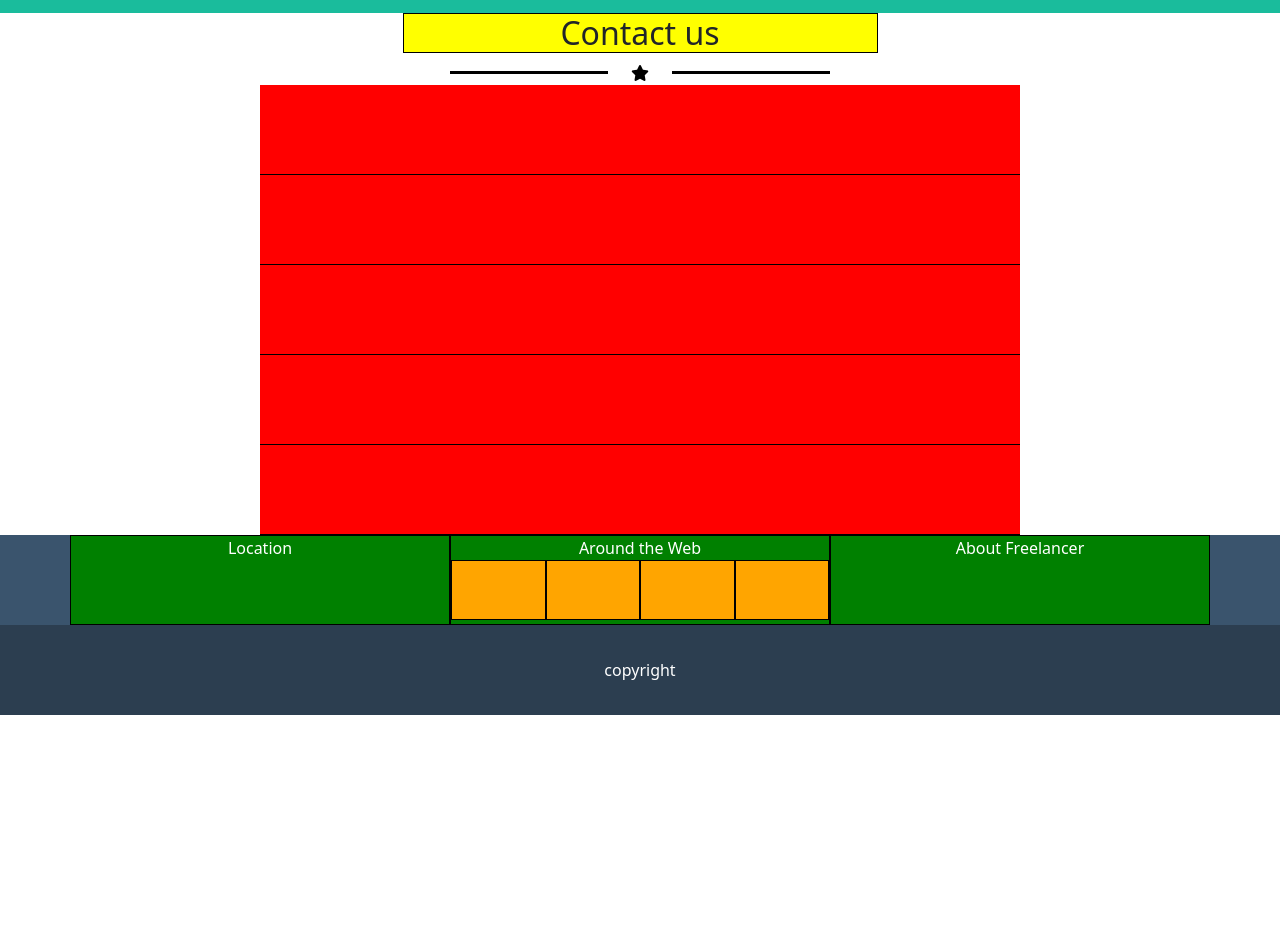
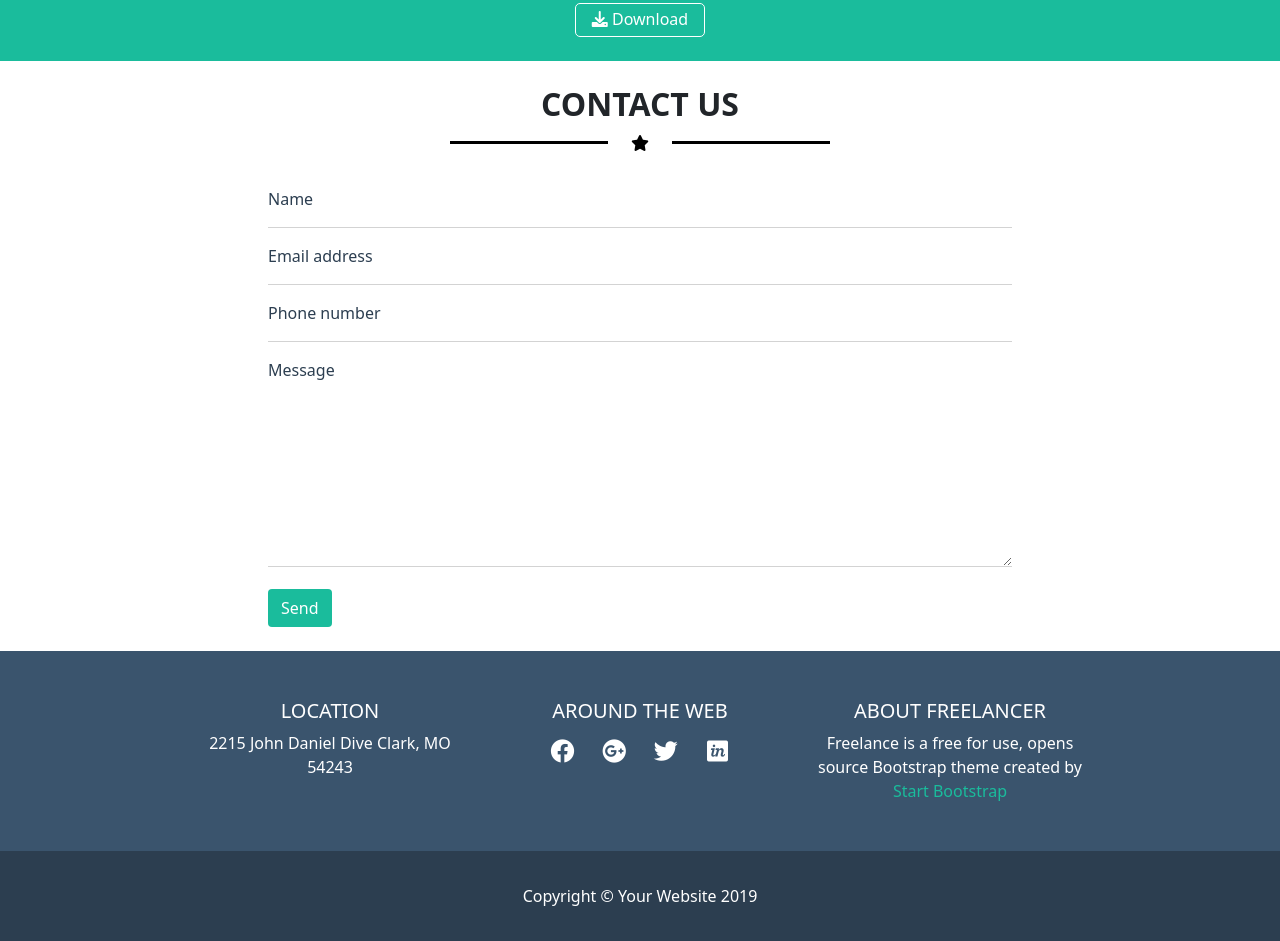
Before and after one commit to Nuccia955/html-css-bootstrap-freelancer, a plain HTML site: page index.html in a window 1280 px wide. Shown: the part 1731-2672 px from the top of the page. Before the commit the page ends 2446 px from the top, so only its background shows below. Drawn offline with nearby package versions, Linux system fonts and the light colour scheme.

Commit message:
styling footer

```diff
--- a/css/main.css
+++ b/css/main.css
@@ -77,17 +77,32 @@
 }
 
 /* contact */
-.box {
-    height: 90px;
-    border-bottom: 1px solid black;
+.contact form.ms_form {
+    margin: 0 auto;
+}
+.contact form button.ms_submit-button {
+    background-color: #1abc9c;
+    color: white;
 }
 
-.small_box {
-    height: 60px;
+.contact form.ms_form input:not([type="submit"]),
+textarea {
+    border: none;
+    border-radius: 0;
+    border-bottom: 1px solid lightgray;
+    padding-left: 0;
+    padding-right: 0;
 }
 
-.contact > .box:last-child {
-    height: 150px;
+.contact form.ms_form input::placeholder,
+.contact form.ms_form textarea::placeholder {
+    color: #2c3e50;
+}
+
+.contact form.ms_form input:focus,
+.contact form.ms_form textarea:focus {
+    box-shadow: none;
+    border-bottom: 1px solid black;
 }
 
 /* footer */
@@ -95,6 +110,13 @@ footer {
     color: white;
 }
 
+footer.ms_footer .row.wide_box {
+    margin: 0 auto;
+}
+
+footer.ms_footer .icon_box i {
+    font-size: 1.5rem;
+}
 .copyright {
     line-height: 90px;
 }
@@ -164,6 +186,10 @@ footer {
     background-color: #1abc9c;
 }
 
+.acquamarine {
+    color: #1abc9c;
+}
+
 .bg_darkblue {
     background-color: #3a546d;
 }
--- a/index.html
+++ b/index.html
@@ -36,7 +36,7 @@
     </header>
 
     <!-- HERO -->
-    <section class="hero bg_acquamarine text-white py-4">
+    <section class="hero bg_acquamarine text-white py-4 mb-4">
         <div class="container container-md container-lg">
             <div class="row justify-content-center">
                 <div class="col-6 col-md-5 col-lg-4">
@@ -64,7 +64,7 @@
     </section>
 
     <!-- PORTFOLIO -->
-    <section class="portfolio py-4">
+    <section class="portfolio py-4 mb-4">
         <div class="container container-md">
             <div class="row justify-content-center mb-2">
                 <h2 class="col-6 text-center fw-bold text-uppercase">Portfolio</h2>
@@ -138,7 +138,7 @@
     </section>
 
     <!-- ABOUT -->
-    <section class="about bg_acquamarine text-white py-4">
+    <section class="about bg_acquamarine text-white py-4 mb-4">
         <div class="container container-md container-lg">
             <div class="row justify-content-center">
                 <h2 class="col-4 text-center fw-bold text-uppercase">About</h2>
@@ -171,11 +171,11 @@
 
     <!-- CONTACT -->
     <section class="contact">
-        <div class="container container-md container-lg">
+        <div class="container container-md container-lg mb-4">
             <div class="row justify-content-center">
-                <h2 class="bg_yellow col-5 bordered text-center">Contact us</h2>
+                <h2 class="col-5 text-uppercase fw-bold text-center">Contact us</h2>
             </div>
-            <div class="row justify-content-center text-center">
+            <div class="row justify-content-center text-center mb-3">
                 <div class="col-4">
                     <div class="row line black justify-content-center">
                         <div class="col-2 px-0 text-center">
@@ -184,13 +184,17 @@
                     </div>
                 </div>
             </div>
-            <div class="row">
-                <div class="box col-8 offset-2 bg_red"></div>
-                <div class="box col-8 offset-2 bg_red"></div>
-                <div class="box col-8 offset-2 bg_red"></div>
-                <div class="box col-8 offset-2 bg_red"></div>
-                <div class="box col-8 offset-2 bg_red"></div>
-            </div>
+            <form class="col-8 ms_form">
+                <div>
+                  <input type="text" class="form-control py-3" id="name" placeholder="Name">
+                  <input type="email" class="form-control py-3" id="exampleInputEmail1" aria-describedby="emailHelp" placeholder="Email address">
+                  <input type="tel" class="form-control py-3" placeholder="Phone number">
+                </div>
+                <div class="mb-3">
+                    <textarea id="message" rows="8" class="w-100 py-3" placeholder="Message"></textarea>
+                </div>
+                <button type="submit" class="btn ms_submit-button ">Send</button>
+            </form>
             <div class="row">
                 <div class="button col-1 offset-2 bg_orange"></div>
             </div>
@@ -199,23 +203,39 @@
     </section>
 
     <!-- FOOTER -->
-    <footer class="bg_darkblue">
+    <footer class="ms_footer bg_darkblue">
         <div class="container container-md container-lg">
-            <div class="row justify-content-center text-center">
-                <div class="box col-12 col-md-4 bg_green bordered">Location</div>
-                <div class="box col-12 col-md-4 bg_green bordered">Around the Web
-                    <div class="row">
-                        <div class="small_box col-3 bg_orange bordered"></div>
-                        <div class="small_box col-3 bg_orange bordered"></div>
-                        <div class="small_box col-3 bg_orange bordered"></div>
-                        <div class="small_box col-3 bg_orange bordered"></div>
+            <div class="row wide_box col-10 justify-content-center text-center gy-5 gy-md-0 py-md-5">
+                <div class="box col-12 col-md-4">
+                    <h5 class="text-uppercase">Location</h5>
+                    <span>2215 John Daniel Dive Clark, MO 54243</span>
+                </div>
+                <div class="box col-12 col-md-4">
+                    <h5 class="text-uppercase mb-3">Around the Web</h5>
+                    <div class="row justify-content-center">
+                        <div class="icon_box col-2">
+                            <i class="fab fa-facebook"></i>
+                        </div>
+                        <div class="icon_box col-2">
+                            <i class="fab fa-google-plus"></i>
+                        </div>
+                        <div class="icon_box col-2">
+                            <i class="fab fa-twitter"></i>
+                        </div>
+                        <div class="icon_box col-2">
+                            <i class="fab fa-invision"></i>
+                        </div>
                     </div>
                 </div>
-                <div class="box col-12 col-md-4 bg_green bordered">About Freelancer</div>
+                <div class="box col-12 col-md-4 mb-5 mb-md-0">
+                    <h5 class="text-uppercase">About freelancer</h5>
+                    <span>Freelance is a free for use, opens source Bootstrap theme created by <span class="acquamarine">Start Bootstrap</span></span>
+                </div>
             </div>
         </div>
         <div class="copyright text-center bg_lightblack">
-            copyright
+            <span>Copyright &#169; Your Website 2019
+            </span>
         </div>
     </footer>
 </body>
```
